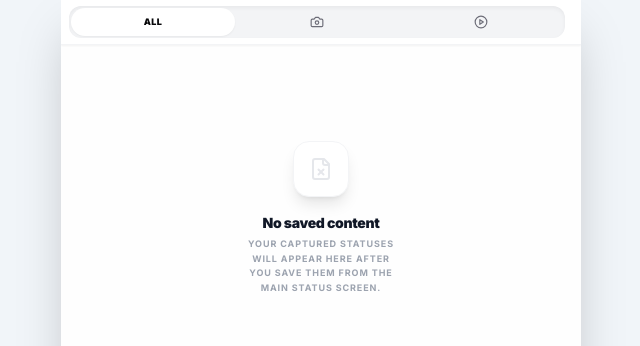
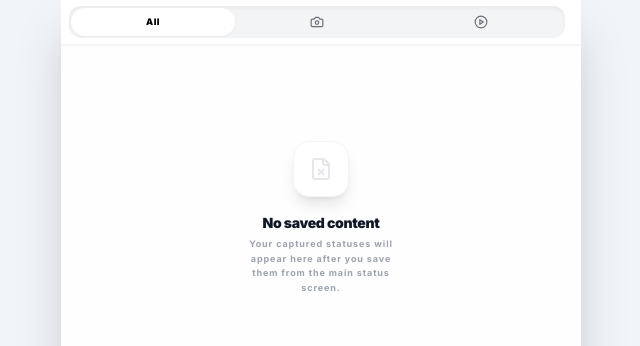
Before and after one commit to dailynoor2025/statuskeeper, a Next.js app: page /saved in a window 1280 px wide. Shown: the top 346 px of the page, without its empty margins (319-959 px from the left). Built offline with nearby package versions, Linux system fonts and the light colour scheme.

Commit message:
"Fix my android/app/build.gradle file. I am getting a 'Cannot get proper

```diff
--- a/src/components/views/SavedView.tsx
+++ b/src/components/views/SavedView.tsx
@@ -106,7 +106,7 @@ export function SavedView() {
         <div className="bg-primary/5 p-6 rounded-full animate-pulse border border-primary/10">
           <FolderHeart className="w-6 h-6 text-primary/30" />
         </div>
-        <p className="text-[9px] font-black text-gray-300 uppercase tracking-widest">Opening gallery...</p>
+        <p className="text-[9px] font-black text-gray-300 tracking-widest">Opening gallery...</p>
       </div>
     );
   }
@@ -118,7 +118,7 @@ export function SavedView() {
       <Tabs value={activeTab} onValueChange={setActiveTab} className="w-full">
         <div className="flex items-center justify-between px-2 sticky top-0 bg-white/95 backdrop-blur-xl z-20 py-1.5 border-b border-gray-100 shadow-sm transition-all duration-300">
           <TabsList className="flex-1 grid grid-cols-3 h-8 rounded-xl bg-gray-100 p-0.5 border-none shadow-inner mr-2">
-            <TabsTrigger value="all" className="rounded-lg text-[clamp(7px,1.8vw,9px)] font-black uppercase tracking-wider h-full data-[state=active]:bg-white">All</TabsTrigger>
+            <TabsTrigger value="all" className="rounded-lg text-[clamp(7px,1.8vw,9px)] font-black tracking-wider h-full data-[state=active]:bg-white">All</TabsTrigger>
             <TabsTrigger value="images" className="rounded-lg flex gap-1 items-center justify-center h-full data-[state=active]:bg-white"><Camera className="w-3.5 h-3.5" /></TabsTrigger>
             <TabsTrigger value="videos" className="rounded-lg flex gap-1 items-center justify-center h-full data-[state=active]:bg-white"><PlayCircle className="w-3.5 h-3.5" /></TabsTrigger>
           </TabsList>
@@ -127,7 +127,7 @@ export function SavedView() {
               <>
                 <button onClick={handleSelectAll} className="h-7 px-2 rounded-lg border border-gray-100 bg-white shadow-sm active:scale-90 flex items-center justify-center gap-1.5">
                   <CheckSquare2 className={cn("w-3 h-3", isAllActiveSelected ? "text-primary" : "text-gray-400")} />
-                  <span className="text-[8px] font-black uppercase tracking-tight text-gray-600">{isAllActiveSelected ? 'Unmark' : 'Mark all'}</span>
+                  <span className="text-[8px] font-black tracking-tight text-gray-600">{isAllActiveSelected ? 'Unmark' : 'Mark all'}</span>
                 </button>
                 <button onClick={exitSelectionMode} className="h-7 w-7 rounded-lg border border-red-100 bg-red-50 shadow-sm active:scale-90 flex items-center justify-center"><X className="w-3 h-3 text-red-500" /></button>
               </>
@@ -144,7 +144,7 @@ export function SavedView() {
               </div>
               <div className="space-y-1">
                 <h3 className="text-sm font-black text-gray-900 tracking-tight">No saved {activeTab === 'all' ? 'content' : activeTab}</h3>
-                <p className="text-[9px] text-gray-400 font-bold max-w-[160px] mx-auto uppercase tracking-widest leading-relaxed">Your captured statuses will appear here after you save them from the main status screen.</p>
+                <p className="text-[9px] text-gray-400 font-bold max-w-[160px] mx-auto tracking-widest leading-relaxed">Your captured statuses will appear here after you save them from the main status screen.</p>
               </div>
             </div>
           ) : (
--- a/src/components/views/StatusView.tsx
+++ b/src/components/views/StatusView.tsx
@@ -119,7 +119,7 @@ export function StatusView() {
             <RefreshCcw className="w-4 h-4 text-primary animate-spin" />
           </div>
         </div>
-        <p className="text-[9px] font-black text-gray-400 uppercase tracking-[0.4em]">Locating media...</p>
+        <p className="text-[9px] font-black text-gray-400 tracking-[0.4em]">Locating media...</p>
       </div>
     );
   }
@@ -131,7 +131,7 @@ export function StatusView() {
       <Tabs value={activeTab} onValueChange={setActiveTab} className="w-full">
         <div className="flex items-center justify-between px-2 sticky top-0 bg-white/95 backdrop-blur-xl z-20 py-1.5 border-b border-gray-100 shadow-sm transition-all duration-300">
           <TabsList className="flex-1 grid grid-cols-3 h-8 rounded-xl bg-gray-100 p-0.5 border-none shadow-inner mr-2">
-            <TabsTrigger value="all" className="rounded-lg text-[clamp(7px,1.8vw,9px)] font-black uppercase tracking-wider h-full data-[state=active]:bg-white data-[state=active]:shadow-sm">All</TabsTrigger>
+            <TabsTrigger value="all" className="rounded-lg text-[clamp(7px,1.8vw,9px)] font-black tracking-wider h-full data-[state=active]:bg-white data-[state=active]:shadow-sm">All</TabsTrigger>
             <TabsTrigger value="images" className="rounded-lg flex items-center justify-center h-full data-[state=active]:bg-white data-[state=active]:shadow-sm"><Camera className="w-3.5 h-3.5" /></TabsTrigger>
             <TabsTrigger value="videos" className="rounded-lg flex items-center justify-center h-full data-[state=active]:bg-white data-[state=active]:shadow-sm"><PlayCircle className="w-3.5 h-3.5" /></TabsTrigger>
           </TabsList>
@@ -140,7 +140,7 @@ export function StatusView() {
               <>
                 <button onClick={handleSelectAll} className="h-7 px-2 rounded-lg border border-gray-100 bg-white shadow-sm active:scale-90 flex items-center justify-center gap-1.5">
                   <CheckSquare2 className={cn("w-3 h-3", isAllActiveSelected ? "text-primary" : "text-gray-400")} />
-                  <span className="text-[8px] font-black uppercase tracking-tight text-gray-600">{isAllActiveSelected ? 'Unmark' : 'Mark all'}</span>
+                  <span className="text-[8px] font-black tracking-tight text-gray-600">{isAllActiveSelected ? 'Unmark' : 'Mark all'}</span>
                 </button>
                 <button onClick={exitSelectionMode} className="h-7 w-7 rounded-lg border border-red-100 bg-red-50 shadow-sm active:scale-90 flex items-center justify-center"><X className="w-3 h-3 text-red-500" /></button>
               </>
@@ -157,7 +157,7 @@ export function StatusView() {
             <div className="flex-1 flex flex-col items-center justify-center py-24 text-center px-8 animate-in fade-in zoom-in duration-700">
               <div className="bg-gray-100 p-6 rounded-3xl mb-6 shadow-inner"><FileWarning className="w-10 h-10 text-gray-300" /></div>
               <h3 className="text-sm font-black text-gray-900 tracking-tight mb-2">No {activeTab} found</h3>
-              <p className="text-[10px] text-gray-400 font-bold leading-relaxed max-w-[220px] uppercase tracking-wider">Statuses appear here only after you watch them in WhatsApp. Please view some media and return.</p>
+              <p className="text-[10px] text-gray-400 font-bold leading-relaxed max-w-[220px] tracking-wider">Statuses appear here only after you watch them in WhatsApp. Please view some media and return.</p>
               <Button variant="outline" onClick={handleRefresh} className="mt-8 h-10 rounded-xl px-6 font-black text-[10px] tracking-tight border-gray-200">Check directory again</Button>
             </div>
           ) : (
```
Also changed, not shown: 3 other files (tests, documents, lock files or other folders).
